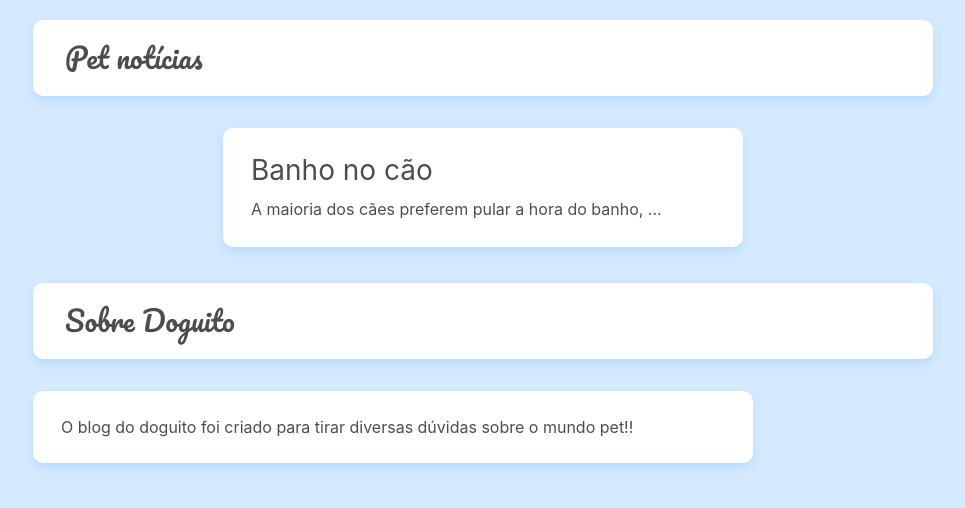
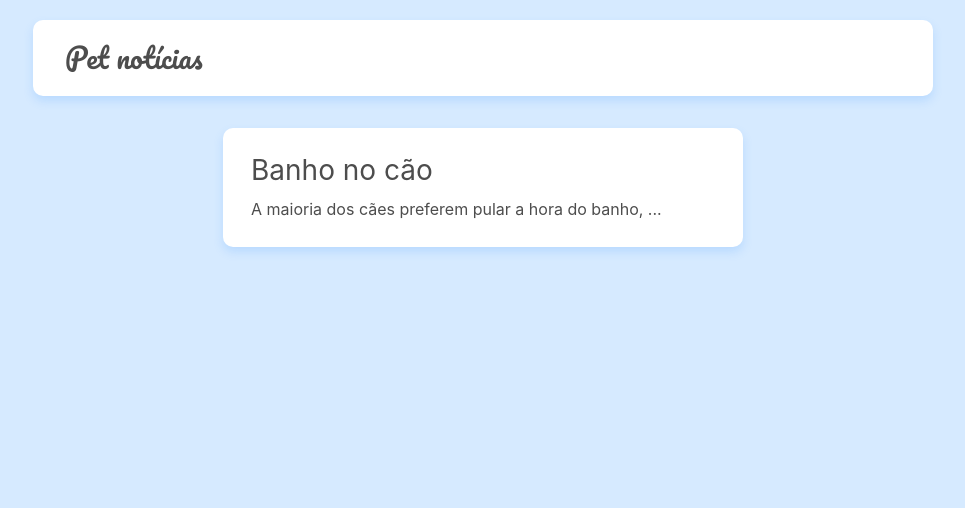
Before and after one commit to marcospardal/Alura_curso_React, a React (Create React App) app in the folder petshop/: page / in a window 1280 px wide. Shown: the top 508 px of the page, without its empty margins (157-1122 px from the left). Built offline with nearby package versions, Linux system fonts and the light colour scheme.

Commit message:
adicionando rotas

```diff
--- a/petshop/package.json
+++ b/petshop/package.json
@@ -8,6 +8,7 @@
     "@testing-library/user-event": "^13.5.0",
     "react": "^17.0.2",
     "react-dom": "^17.0.2",
+    "react-router-dom": "^6.2.1",
     "react-scripts": "5.0.0",
     "web-vitals": "^2.1.2"
   },
--- a/petshop/src/App.jsx
+++ b/petshop/src/App.jsx
@@ -1,4 +1,5 @@
 import React from "react";
+import { BrowserRouter as Router, Route, Routes } from "react-router-dom";
 import "./assets/css/base/base.css";
 
 import Home from "./paginas/Home";
@@ -6,10 +7,12 @@ import Sobre from "./paginas/Sobre";
 
 function App() {
   return (
-    <>
-      <Home />
-      <Sobre />
-    </>
+    <Router>
+      <Routes>
+        <Route path="/" element={<Home />} />
+        <Route path="/sobre" element={<Sobre />} />
+      </Routes>
+    </Router>
   );
 }
 
```
Also changed, not shown: 1 other file (tests, documents, lock files or other folders).
